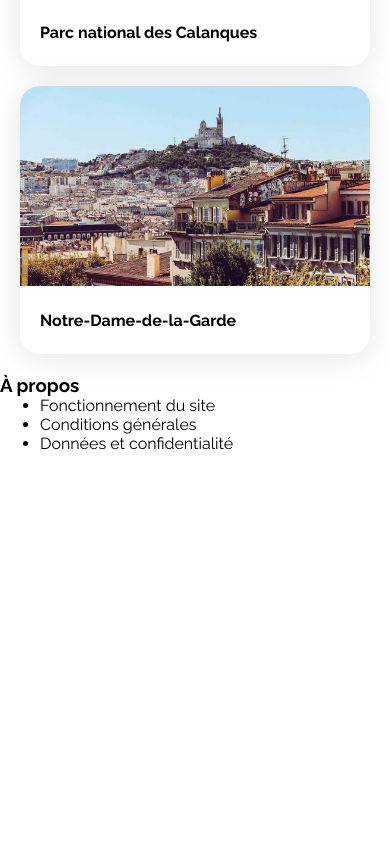
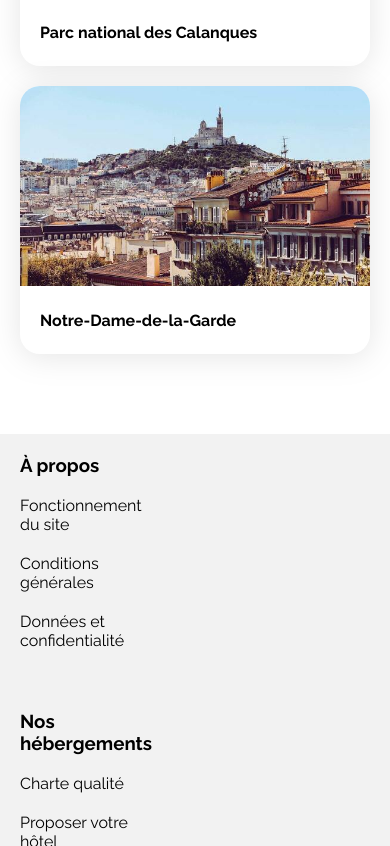
Before and after one commit to n-bon/oc-booki-03-2025, a plain HTML site: page index.html in a window 390 px wide. Shown: the part 3475-4321 px from the top of the page. Before the commit the page ends 3928 px from the top, so only its background shows below. Drawn offline with Linux system fonts and the light colour scheme.

Commit message:
Intégration des colonnes, mise en forme et responsive

```diff
--- a/css/index.css
+++ b/css/index.css
@@ -103,6 +103,7 @@
 
 .activites {
     margin-top: 70px;
+    margin-bottom: 60px;
     box-sizing: border-box;
     padding: 10px;
 }
@@ -180,6 +181,10 @@
     }
 
     /*** Activites **/
+    .activites {
+        padding: 20px;
+    }
+
     .activites-cartes img {
         height: 200px;
     }
@@ -213,9 +218,7 @@
     }
 
     /*** Activites **/
-    .activites {
-        padding: 20px;
-    }
+
     .activites-cartes {
         flex-direction: column;
         gap: 20px;
--- a/css/style.css
+++ b/css/style.css
@@ -244,9 +244,32 @@ h1 {
     font-size: 0.9em;
 }
 
+/******************************* Pied de page ***************************************************/
 
+.conteneur-pied-page {
+    background-color: var(--main-bg-color);
+    padding: 20px;
+    display: flex;
+    flex-direction: row;
+    flex-wrap: nowrap;
+}
+
+.colonne-pied-page {
+    width: 33%;
+}
+.titre-pied-page {
+    margin-bottom: 20px;
+}
+.liste-liens-pied-page {
+    padding: 0px;
+    list-style: none;
+}
+
+.liste-liens-pied-page li {
+    margin-bottom: 20px;
+}
 /********************* Media queries ************************/
-/********* Medium devices (tablets, less/equal than 1024px)******** */
+/********* Appareils moyens (tablettess <= 1024px)******** */
 @media (max-width: 1024px) {
     .filtres {
         flex-direction: column;
@@ -329,4 +352,10 @@ h1 {
         display: none;
     }
 
+    /*********** Adaptation du pied-de-page ***********/
+    .conteneur-pied-page {
+        flex-direction: column;
+        gap: 40px;
+    }
+
 }
--- a/index.html
+++ b/index.html
@@ -305,11 +305,25 @@
             <nav>
                 <div class="conteneur-pied-page">
                     <div class="colonne-pied-page">
-                        <h3>À propos</h3>
+                        <h3 class="titre-pied-page">À propos</h3>
                         <ul class="liste-liens-pied-page">
                             <li><a href="#" title="Fonctionnement du site">Fonctionnement du site</a></li>
                             <li><a href="#" title="Conditions générales">Conditions générales</a></li>
-                            <li><a href="#" title="Conditions générales">Données et confidentialité</a></li>
+                            <li><a href="#" title="Données et confidentialité">Données et confidentialité</a></li>
+                        </ul>
+                    </div>
+                    <div class="colonne-pied-page">
+                        <h3 class="titre-pied-page">Nos hébergements</h3>
+                        <ul class="liste-liens-pied-page">
+                            <li><a href="#" title="Charte qualité">Charte qualité</a></li>
+                            <li><a href="#" title="Proposer votre hôtel">Proposer votre hôtel</a></li>
+                        </ul>
+                    </div>
+                    <div class="colonne-pied-page">
+                        <h3 class="titre-pied-page">Assitance</h3>
+                        <ul class="liste-liens-pied-page">
+                            <li><a href="#" title="Centre d'aide">Centre d'aide</a></li>
+                            <li><a href="#" title="Nous contacter">Nous contacter</a></li>
                         </ul>
                     </div>
                 </div>
```
